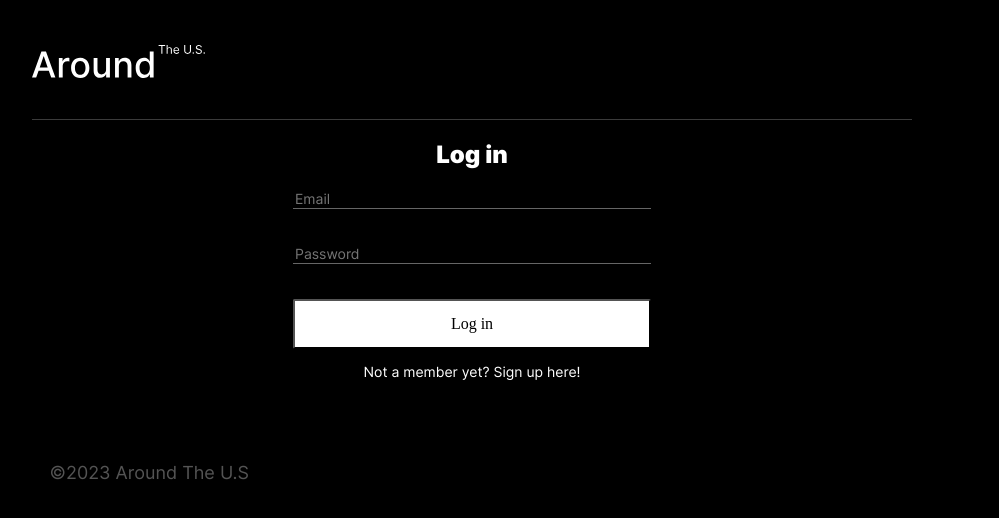
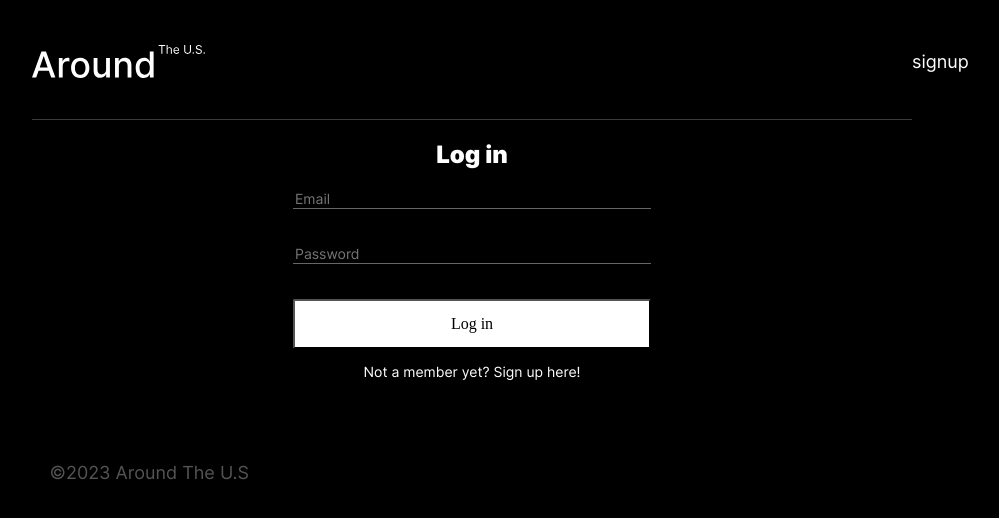
Before and after one commit to romans1995/react-around-auth, a React (Create React App) app: page /signin in a window 1280 px wide. Shown: the top 518 px of the page, without its empty margins (168-1167 px from the left). Built offline with nearby package versions, Linux system fonts and the light colour scheme; no server answers.

Commit message:
proj 14:fixed second reviwer isseus

```diff
--- a/src/blocks/element.css
+++ b/src/blocks/element.css
@@ -91,12 +91,14 @@
     .element__like-button_active {
         background-image: url(../images/icons/heart_icon-filled.svg);
     }
+
     .element__like-countainer {
         display: flex;
         flex-direction: column;
         align-items: stretch;
     }
-   .element__likes-count {
+
+    .element__likes-count {
         margin: 0 auto;
     }
 
--- a/src/blocks/header.css
+++ b/src/blocks/header.css
@@ -35,6 +35,20 @@ p.header__link.header__button {
     gap: 10px;
 }
 
+a.header__redirect-text {
+    position: absolute;
+    width: 64px;
+    height: 22px;
+    top: 51px;
+    font-family: 'Inter';
+    font-style: normal;
+    font-weight: 400;
+    font-size: 18px;
+    line-height: 22px;
+    color: #FFFFFF;
+    text-decoration: unset;
+}
+
 @media screen and (max-width: 565px) {
     .header {
         padding-bottom: 41px;
--- a/src/components/App.js
+++ b/src/components/App.js
@@ -59,7 +59,7 @@ function App() {
       setCards([newCard, ...cards]);
       closeAllPopups();
     }).catch(console.log)
-      .finally(setIsLoading(false));
+      .finally(() => setIsLoading(false));
   }
 
   function handleCardLike(card) {
@@ -149,7 +149,7 @@ function App() {
         console.log(err);
         setTooltipStatus(false);
         setIsInfoTooltipOpen(true);
-      }).finally(setIsInfoTooltipOpen(true));
+      });
   }
   const handleRegister = (email, password) => {
     signUp(email, password)
@@ -161,7 +161,7 @@ function App() {
           setTooltipStatus(false);
           history.push('/signup')
         }
-      }).catch(err => console.log(err)).finally(setIsInfoTooltipOpen(true));
+      }).catch(err => console.log(err)).finally(() => setIsInfoTooltipOpen(true));
   }
 
   // useEffect section
@@ -203,7 +203,6 @@ function App() {
         console.log(err);
         history.push('/signin');
         setIsLoggedIn(false);
-        console.log("failed EseEffect")
       })
         .finally(() => {
           setIsCheckToken(false);
--- a/src/components/Card.js
+++ b/src/components/Card.js
@@ -6,7 +6,7 @@ const Card = (props) => {
   const currentUser = useContext(CurrentUserContext);
   const isLikedByCurrentUser = props.card.likes.some(
 
-    (user) => user._id === currentUser._id
+    (user) => user._id === currentUser.currentUser._id
   );
   const cardLikeButtonClassName = isLikedByCurrentUser ? "element__like-button_active" : "element__like-button";
   const isOwn = props.card.owner._id === currentUser._id;
--- a/src/components/EditProfilePopup.js
+++ b/src/components/EditProfilePopup.js
@@ -8,8 +8,8 @@ const EditProfilePopup = ({ isOpen, onClose,onUpdateUser,isLoading}) => {
   const currentUser = React.useContext(CurrentUserContext);
 
   React.useEffect(() => {
-    setUserName(currentUser.name);
-    setUserDiscription(currentUser.about);
+    setUserName(currentUser.currentUser.name);
+    setUserDiscription(currentUser.currentUser.about);
   }, [currentUser,isOpen]);
 
   const handleNameChange = (e) => {
--- a/src/components/Header.js
+++ b/src/components/Header.js
@@ -1,8 +1,10 @@
 import logo from "../images/logo.svg";
 import React from "react";
 import { useHistory } from 'react-router-dom';
+import { Link, useLocation } from 'react-router-dom';
 
 function Header({ isLoggedIn, setIsLoggedIn, userEmail }) {
+  const location = useLocation();
   const history = useHistory();
   function signOut() {
     localStorage.removeItem("token");
@@ -18,7 +20,16 @@ function Header({ isLoggedIn, setIsLoggedIn, userEmail }) {
           <p className="header__link header__button" onClick={signOut}>Log out</p>
           <p className="header__email header__button">{userEmail}</p>
         </div>
-        : ""}
+        : (
+          <div className="header__container ">
+            <Link
+              className="header__redirect-text"
+              to={location.pathname === '/signin' ? 'signup' : 'signin'}
+            >
+              {location.pathname === '/signin' ? 'signup' : 'signin'}
+            </Link>
+          </div>
+        )}
     </header>
   );
 }
--- a/src/components/ProtectedRoute.js
+++ b/src/components/ProtectedRoute.js
@@ -8,7 +8,6 @@ const ProtectedRoute = ({ children,ischeckToken, isLoggedIn, ...props }) => {
     {  children }
   </Route>
     :<Redirect to={"/signin"} />
-
 )}
 
 export default ProtectedRoute;
--- a/src/utils/auth.js
+++ b/src/utils/auth.js
@@ -2,7 +2,6 @@ const BASE_URL = "https://register.nomoreparties.co";
 const customFetch = (url, heasders) => {
     return fetch(url, heasders).then(res => res.ok ? res.json() : Promise.reject(res.statusText));
 }
-
 
 export const signUp = (email, password) => {
     return customFetch(`${BASE_URL}/signup`, {
```
Also changed, not shown: src/images/icons/like_black.svg (added).
